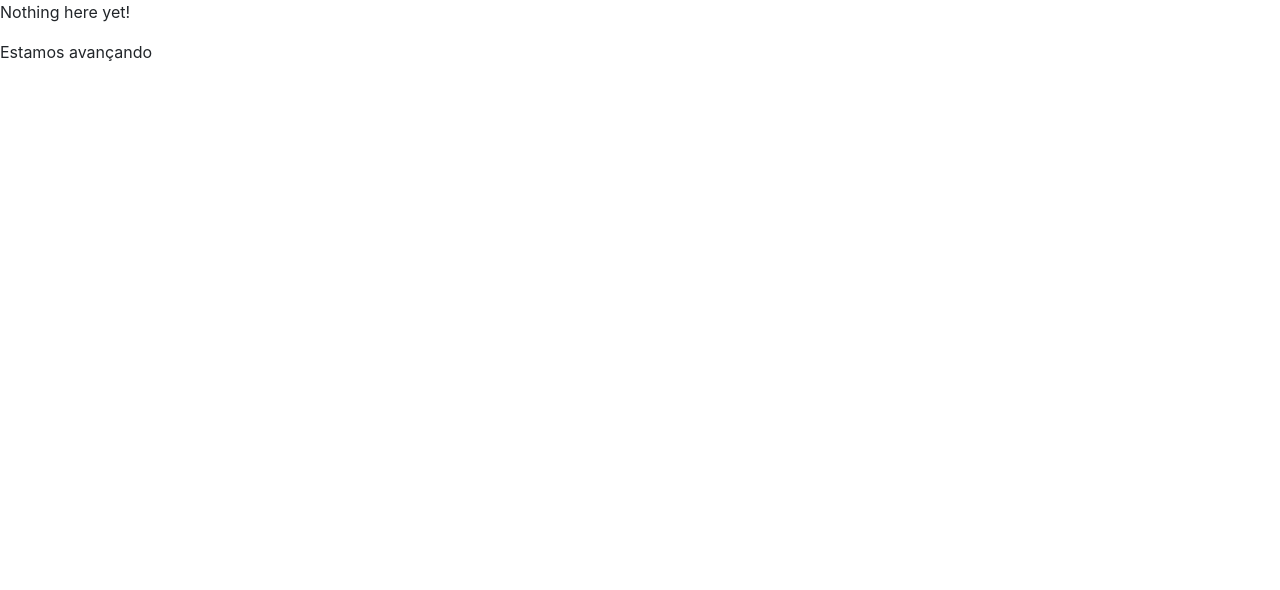
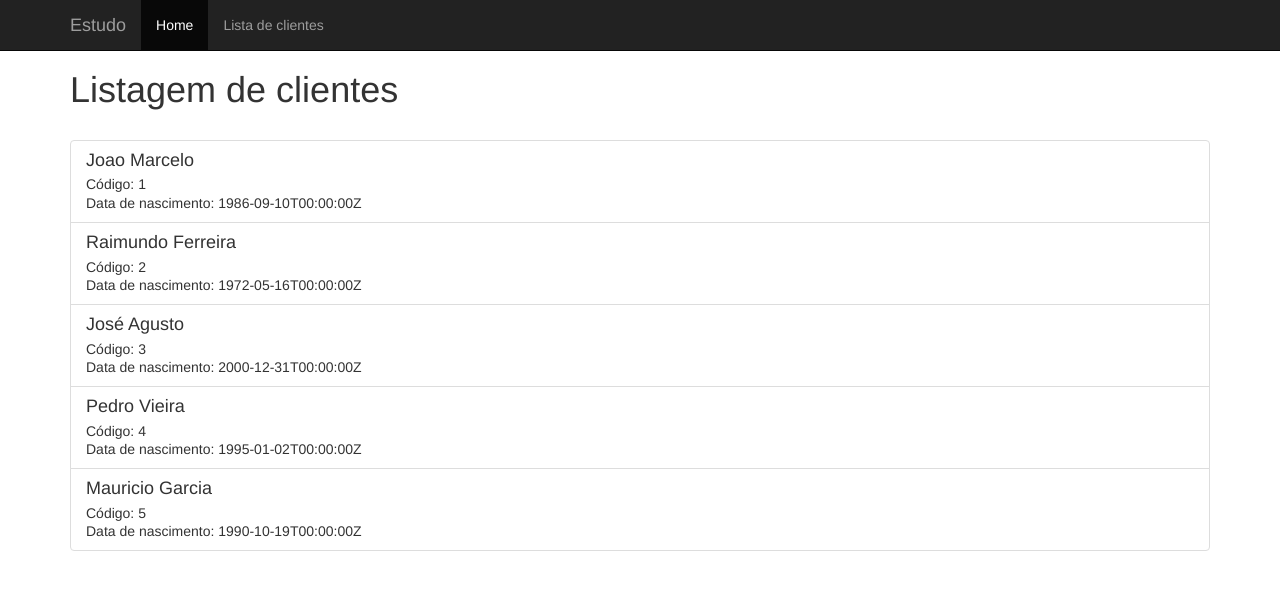
Before and after one commit to IgorRozani/EstudoAngularNode, a website: page app/index.html at #!/lista in a window 1280 px wide. Drawn offline with nearby package versions, Linux system fonts and the light colour scheme; some packages are replaced by stand-ins of ours.

Commit message:
Separando em controller, adicionando rotas e melhorando o layout'

```diff
--- /dev/null
+++ b/app/css/app.css
@@ -0,0 +1,7 @@
+body {
+  padding-top: 50px;
+}
+.starter-template {
+  padding: 40px 15px;
+  text-align: center;
+}
--- a/app/index.html
+++ b/app/index.html
@@ -8,17 +8,38 @@
 
   <!-- Bootstrap -->
   <link href="..\node_modules\bootstrap\dist\css\bootstrap.min.css" rel="stylesheet">
+  <link rel="stylesheet" href=".\css\app.css">
 </head>
 <body ng-controller="EstudoController">
+  <nav class="navbar navbar-inverse navbar-fixed-top">
+    <div class="container">
+      <div class="navbar-header">
+        <button type="button" class="navbar-toggle collapsed" data-toggle="collapse" data-target="#navbar" aria-expanded="false" aria-controls="navbar">
+          <span class="sr-only">Toggle navigation</span>
+          <span class="icon-bar"></span>
+          <span class="icon-bar"></span>
+          <span class="icon-bar"></span>
+        </button>
+        <a class="navbar-brand" href="#">Estudo</a>
+      </div>
+      <div id="navbar" class="collapse navbar-collapse">
+        <ul class="nav navbar-nav">
+          <li class="active"><a href="#">Home</a></li>
+          <li><a href="#lista">Lista de clientes</a></li>
+        </ul>
+      </div><!--/.nav-collapse -->
+    </div>
+  </nav>
 
-  <p>Nothing here {{'yet' + '!'}}</p>
-  <p>{{teste}}</p>
+  <div class="container" ng-view>
+  </div><!-- /.container -->
 
   <!-- jQuery (necessary for Bootstrap's JavaScript plugins) -->
   <script src="https://ajax.googleapis.com/ajax/libs/jquery/1.11.3/jquery.min.js"></script>
   <!-- Include all compiled plugins (below), or include individual files as needed -->
   <script src="..\node_modules\bootstrap\dist\js\bootstrap.min.js"></script>
   <script src="..\node_modules\angular\angular.min.js"></script>
+  <script src="..\node_modules\angular-route\angular-route.min.js"></script>
   <script src=".\js\app.js"></script>
   <script src=".\js\controllers\EstudoController.js"></script>
 </body>
--- a/app/js/app.js
+++ b/app/js/app.js
@@ -1,3 +1,16 @@
 'use strict';
 
-var estudoAngularNodeApp = angular.module('estudoAngularNodeApp',[]);
+var estudoAngularNodeApp = angular.module('estudoAngularNodeApp',['ngRoute'])
+  .config(function($routeProvider){
+    $routeProvider.when('/lista', {
+      templateUrl: 'templates/EstudoController.html',
+      controller: 'EstudoController'
+    });
+    $routeProvider.when('/home', {
+      templateUrl:'templates/HomeController.html',
+      controller: 'HomeController'
+    });
+    $routeProvider.otherwise({
+      redirectTo: '/home'
+    });
+});
--- a/app/js/controllers/EstudoController.js
+++ b/app/js/controllers/EstudoController.js
@@ -1,3 +1,9 @@
 estudoAngularNodeApp.controller('EstudoController', function EstudoController($scope){
-  $scope.teste = "Estamos avançando";
+  $scope.clientes = [
+    { codigo : 1, nome : 'Joao Marcelo', dataNascimento: '1986-09-10T00:00:00Z'},
+    { codigo : 2, nome : 'Raimundo Ferreira', dataNascimento: '1972-05-16T00:00:00Z'},
+    { codigo : 3, nome : 'José Agusto', dataNascimento: '2000-12-31T00:00:00Z'},
+    { codigo : 4, nome : 'Pedro Vieira', dataNascimento: '1995-01-02T00:00:00Z'},
+    { codigo : 5, nome : 'Mauricio Garcia', dataNascimento: '1990-10-19T00:00:00Z'}
+  ];
 });
--- /dev/null
+++ b/app/js/controllers/HomeController.js
@@ -0,0 +1,2 @@
+estudoAngularNodeApp.controller('HomeController', function HomeController($scope){
+});
--- /dev/null
+++ b/app/templates/EstudoController.html
@@ -0,0 +1,10 @@
+<h1>Listagem de clientes</h1>
+<br/>
+
+<div class="list-group">
+  <div href="#" class="list-group-item" ng-repeat="cliente in clientes">
+    <h4 class="list-group-item-heading">{{cliente.nome}}</h4>
+    <p class="list-group-item-text">Código: {{cliente.codigo}}</p>
+    <p class="list-group-item-text">Data de nascimento: {{cliente.dataNascimento}}</p>
+  </div>
+</div>
```
Also changed, not shown: app/templates/HomeController.html (added, +4 -0 lines).
